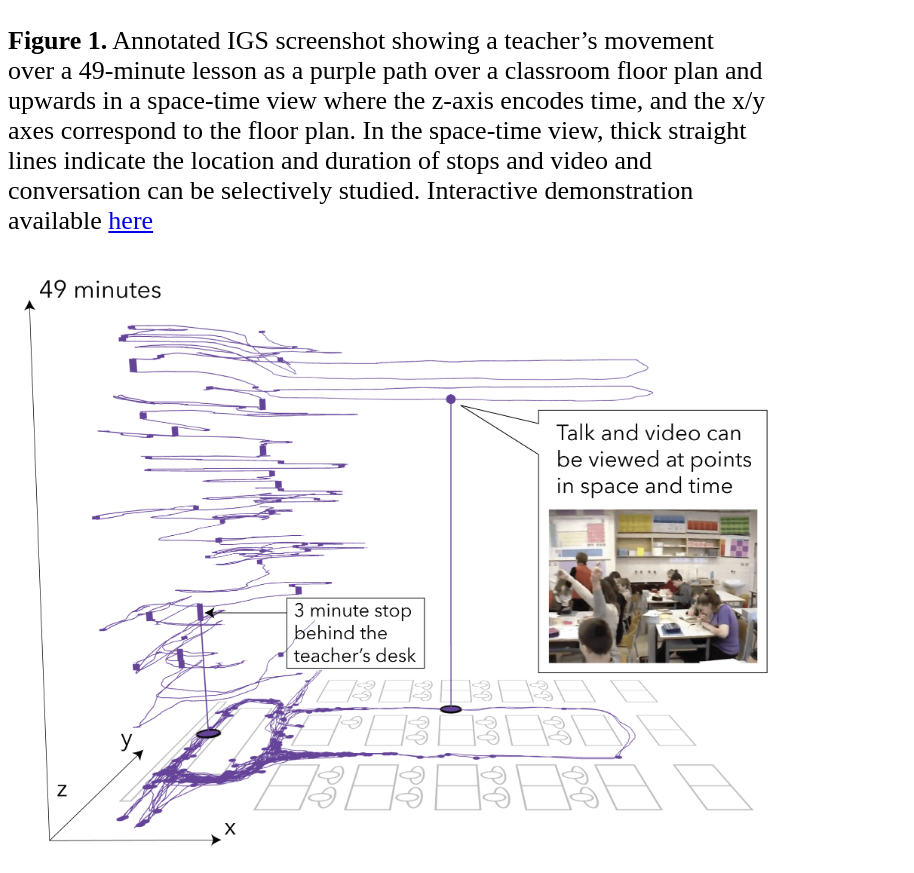
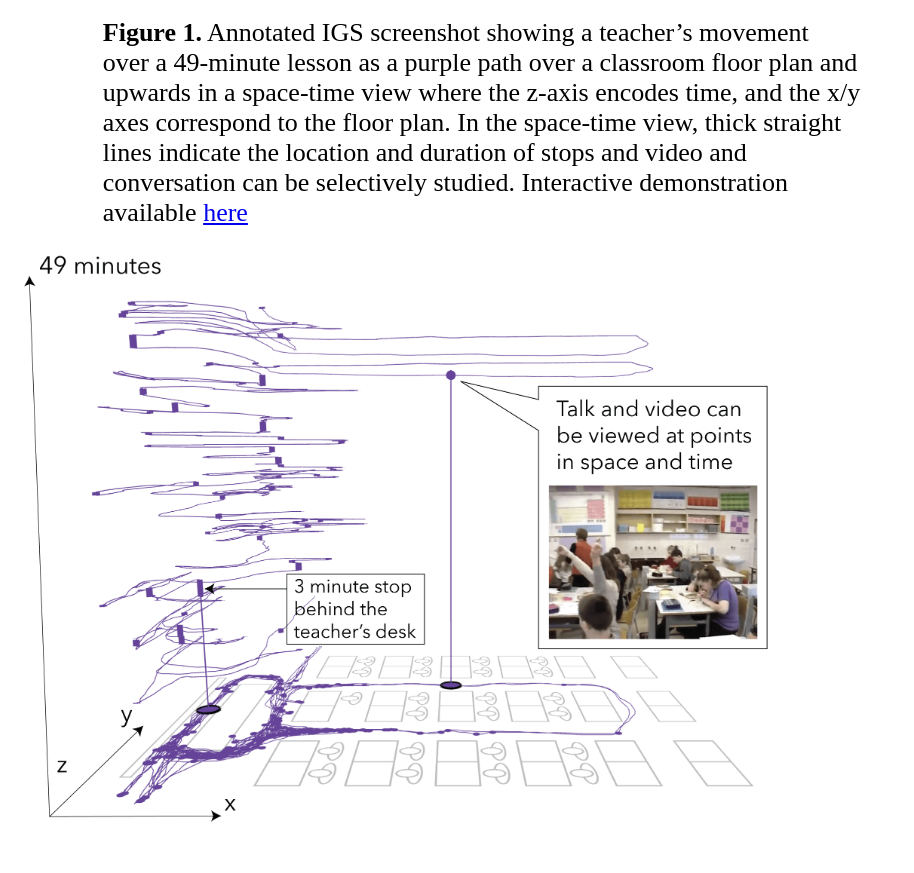
Before and after one commit to anon-visualization/er, a plain HTML site: page figure-1/index.html in a window 1280 px wide. Shown: the whole page, without its empty margins (0-914 px from the left). After the commit the page ends 849 px from the top, so only its background shows below. Drawn offline with Linux system fonts and the light colour scheme.

Commit message:
Add padding

```diff
--- a/css/image.css
+++ b/css/image.css
@@ -8,6 +8,8 @@ img {
 p {
     font-size: 26px;
     max-width: 80%;
+    padding: 10px;
+    margin: auto;
 }
 
 .figure-1 {
```
